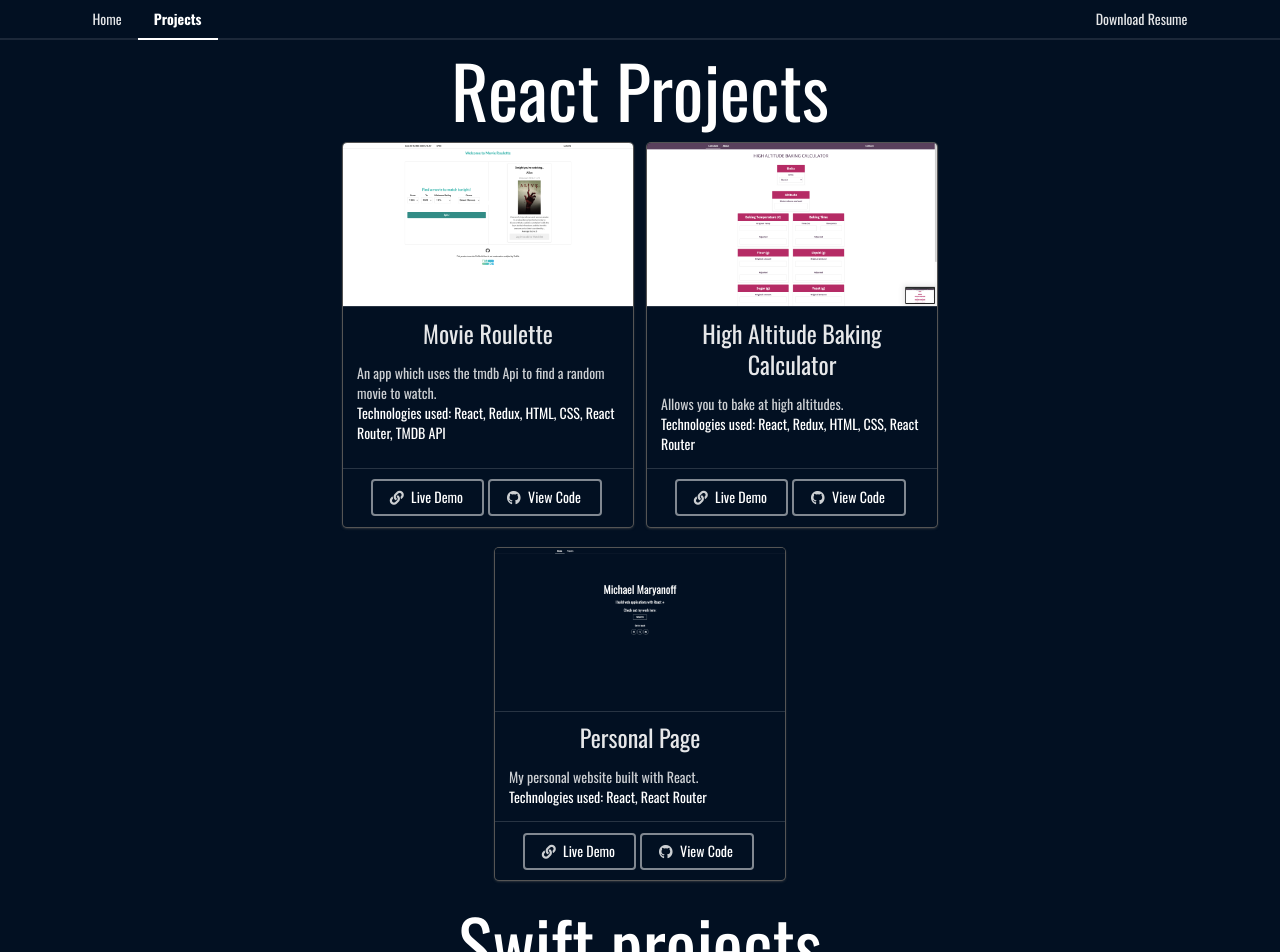
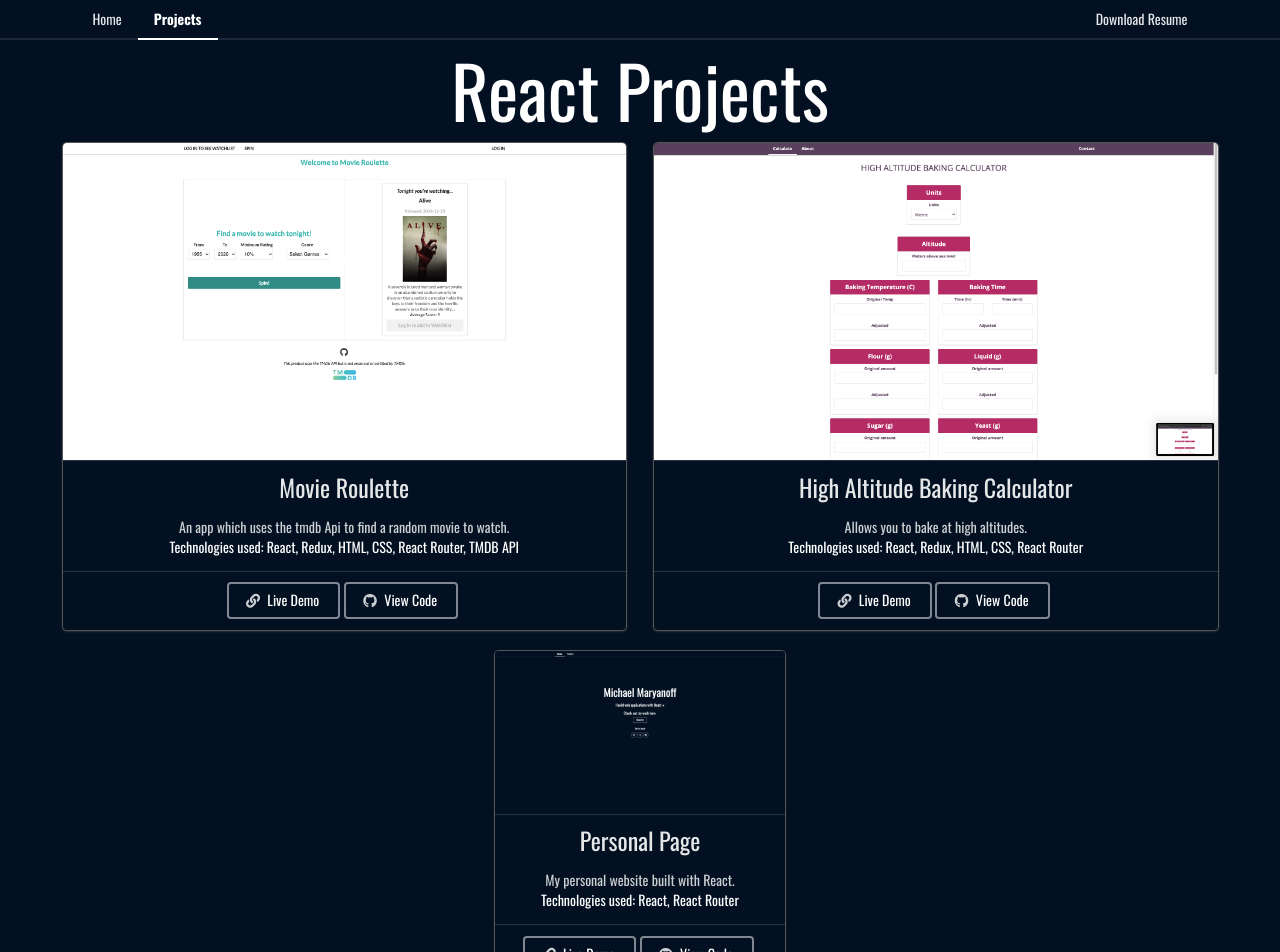
Before and after one commit to michaelmaryanoff/personal-page, a React (Create React App) app: page /projects in a window 1280 px wide. Shown: the top 952 px of the page. Built offline with nearby package versions, Linux system fonts and the light colour scheme.

Commit message:
Solution to doubling problem

```diff
--- a/src/components/pages/ProjectsPage.js
+++ b/src/components/pages/ProjectsPage.js
@@ -12,11 +12,11 @@ import LargeHeader from './projectsPageComponents/LargeHeader';
 
 const ProjectsPage = () => {
   return (
-    <div>
+    <div className="ui container">
       <LargeHeader label="React Projects" />
-      <div className="ui eight column stackable center aligned grid">
-        <div className="ui row">
-          <div className="ui cards">
+      <div className="ui stacking center aligned centered grid">
+        <div className="ui centered center aligned row">
+          <div className="ui two cards">
             <ProjectCard
               imagePath={movieRouletteImage}
               alt="Movie Roulette"
@@ -37,7 +37,7 @@ const ProjectsPage = () => {
             />
           </div>
         </div>
-        <div className="ui row">
+        <div className="ui centered center aligned row">
           <ProjectCard
             imagePath={personalPageImage}
             alt="Personal Page"
@@ -49,7 +49,7 @@ const ProjectsPage = () => {
           />
         </div>
       </div>
-      <LargeHeader label="Swift projects" />
+      {/* <LargeHeader label="Swift projects" />
       <div className="ui eight column stackable grid">
         <div className="ui three column center aligned centered row">
           <ProjectCard
@@ -73,7 +73,7 @@ const ProjectsPage = () => {
             gitHubLink="https://github.com/michaelmaryanoff/MovieRoulette"
           />
         </div>
-      </div>
+      </div> */}
     </div>
   );
 };
```
